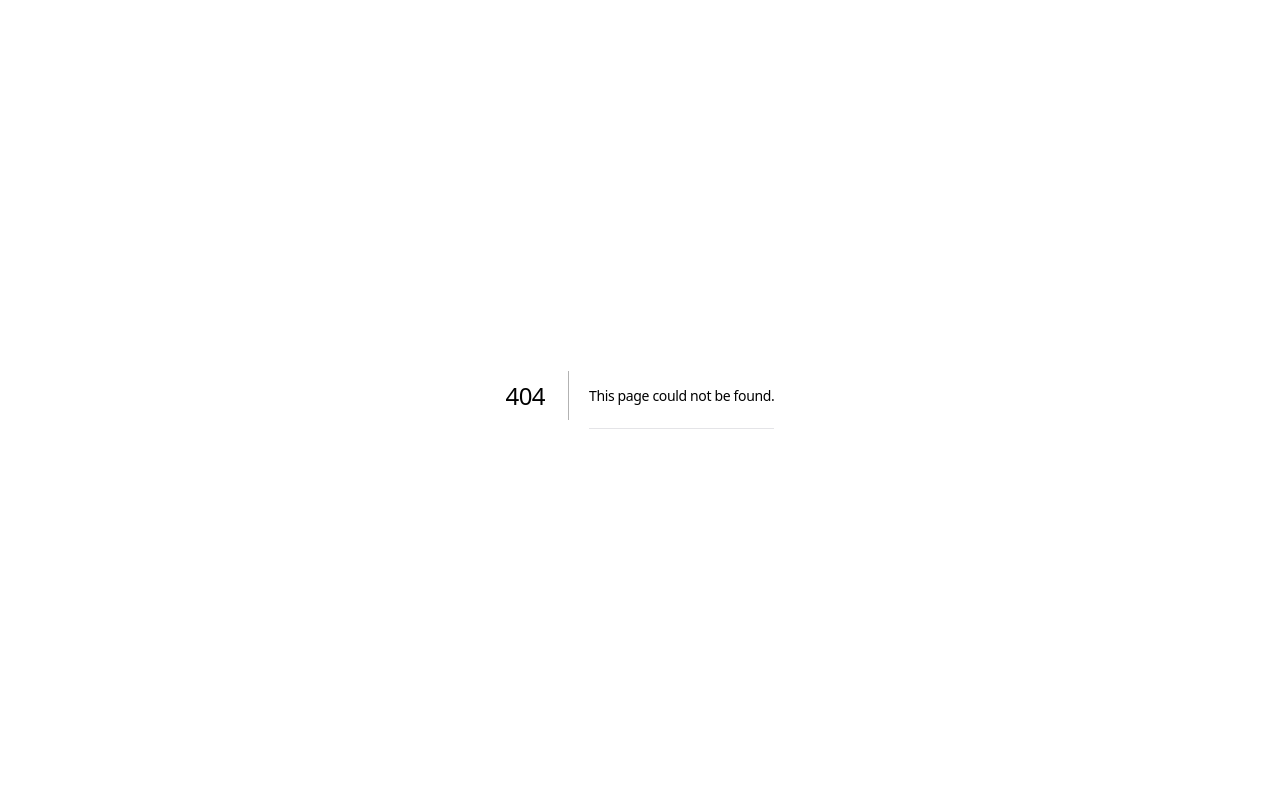
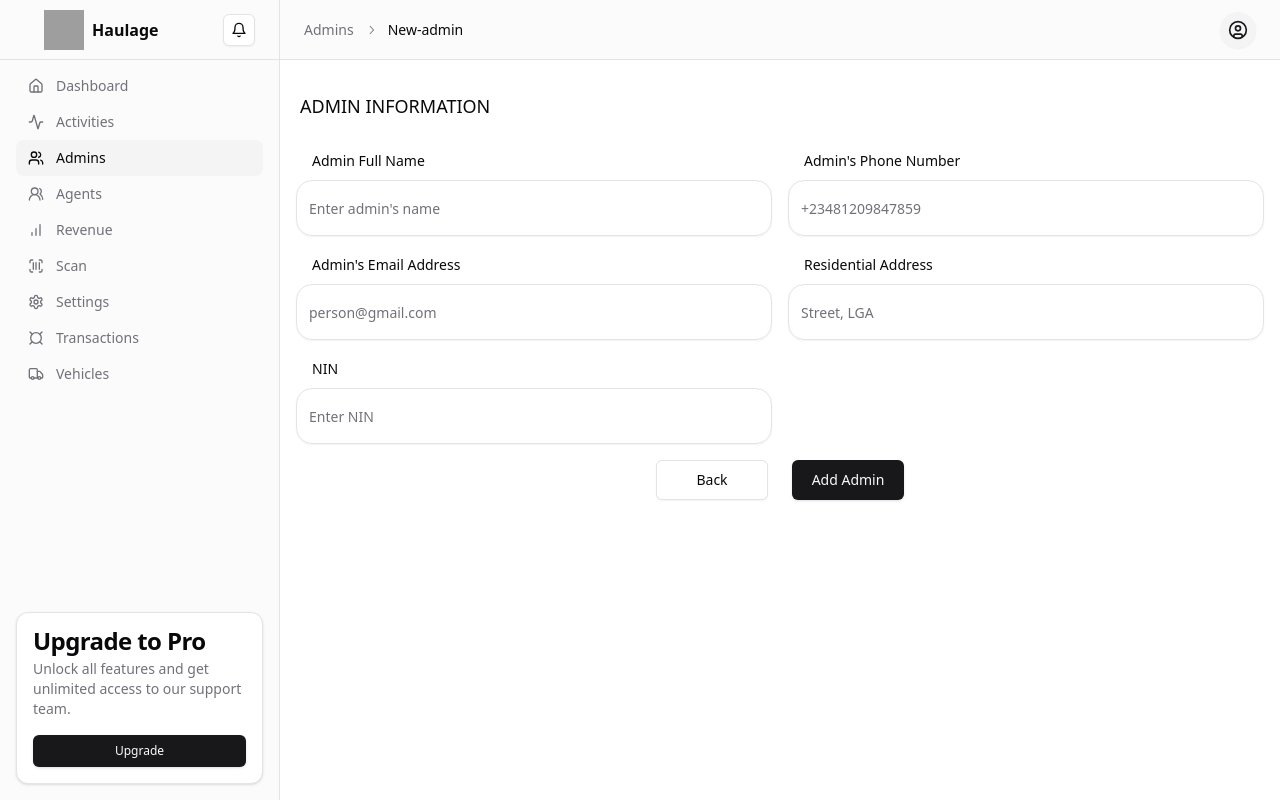
Before and after one commit to iisce/haulage, a Next.js app: page /admins/new-admin in a window 1280 px wide. Before the commit this address had no page. Built offline with nearby package versions, Linux system fonts and the light colour scheme; grey boxes are pictures that could not be loaded.

Commit message:
single admin form done

```diff
--- /dev/null
+++ b/app/(protected)/admins/[id]/activities/page.tsx
@@ -0,0 +1,7 @@
+import React from 'react'
+
+export default function VehicleActivity() {
+  return (
+    <div>VehicleActivity</div>
+  )
+}
--- /dev/null
+++ b/app/(protected)/admins/[id]/info/page.tsx
@@ -0,0 +1,5 @@
+import React from 'react';
+
+export default function InfoPage() {
+	return <div>InfoPage</div>;
+}
--- /dev/null
+++ b/app/(protected)/admins/[id]/page.tsx
@@ -0,0 +1,5 @@
+import React from 'react';
+
+export default function SingleVehiclePage() {
+	return <div>SingleVehiclePage</div>;
+}
--- /dev/null
+++ b/app/(protected)/admins/[id]/transactions/page.tsx
@@ -0,0 +1,7 @@
+import React from 'react'
+
+export default function Transactions() {
+  return (
+    <div>Transactions</div>
+  )
+}
--- /dev/null
+++ b/app/(protected)/admins/new-admin/page.tsx
@@ -0,0 +1,13 @@
+import CreateAdminForm from "@/components/forms/new-admin-form";
+import React from "react";
+
+export default function NewAdmin() {
+  return (
+    <div className="flex flex-col  pt-[20px] w-full">
+      <div className="pl-5 py-3 text-lg">ADMIN INFORMATION</div>
+      <div className=" my-4 mx-4">
+        <CreateAdminForm />
+      </div>
+    </div>
+  );
+}
--- a/app/(protected)/admins/page.tsx
+++ b/app/(protected)/admins/page.tsx
@@ -1,6 +1,7 @@
 import { AdminTable } from "@/components/admin-page/admin-table";
 import Search from "@/components/shared/search-component";
 import { Button } from "@/components/ui/button";
+import Link from "next/link";
 import React from "react";
 
 export default function AdminPage() {
@@ -8,7 +9,9 @@ export default function AdminPage() {
     <div className="px-[20px]">
       <div className="flex gap-12 pt-[20px] w-full">
         <Search />
-        <Button value={`Add Admin`}>Add Admin</Button>
+        <Link href="admins/new-admin">
+          <Button value={`Add Admin`}>Add Admin</Button>
+        </Link>
       </div>
       <AdminTable />
     </div>
--- a/app/(protected)/vehicles/new-vehicles/page.tsx
+++ b/app/(protected)/vehicles/new-vehicles/page.tsx
@@ -1,7 +1,4 @@
 import CreateVehicleForm from '@/components/forms/newVehicleForm'
-import Search from '@/components/shared/search-component'
-import { Button } from '@/components/ui/button'
-import { PlusIcon } from 'lucide-react'
 
 export default function NewVehiclesPage() {
 	return (
--- a/components/admin-page/admin-table.tsx
+++ b/components/admin-page/admin-table.tsx
@@ -117,7 +117,7 @@ export function AdminTable() {
                   <DropdownMenuContent>
                     <DropdownMenuGroup>
                       <DropdownMenuItem>
-                        <Link href="" className="text-center">
+                        <Link href="">
                           View Profile
                         </Link>
                       </DropdownMenuItem>
--- /dev/null
+++ b/components/forms/new-admin-form.tsx
@@ -0,0 +1,270 @@
+"use client";
+import { zodResolver } from "@hookform/resolvers/zod";
+import Link from "next/link";
+import { NextResponse } from "next/server";
+import React from "react";
+import { useForm } from "react-hook-form";
+import { z } from "zod";
+import { Button } from "../../components/ui/button";
+import { Dialog, DialogContent } from "../../components/ui/dialog";
+import {
+  Form,
+  FormControl,
+  FormField,
+  FormItem,
+  FormLabel,
+  FormMessage,
+} from "../../components/ui/form";
+import { Input } from "../../components/ui/input";
+import {
+  Select,
+  SelectContent,
+  SelectItem,
+  SelectTrigger,
+  SelectValue,
+} from "../../components/ui/select";
+import { useToast } from "../../components/ui/use-toast";
+
+const vehicleFormSchema = z.object({
+  admin_phone_number: z
+    .string({
+      required_error: "Enter admin phone number.",
+    })
+    .regex(/^\+234[789][01]\d{8}$/, "Phone format (+2348012345678)"),
+  admin_name: z
+    .string({
+      required_error: "Enter admin full name.",
+    })
+    .min(5, {
+      message: "Enter full name",
+    }),
+  admin_email_address: z.string().email(),
+  nin: z
+    .string({
+      required_error: "Enter your NIN.",
+    })
+    .length(11, "Invalid NIN number"),
+  residential_address: z
+    .string({
+      required_error: "Enter admins residential address",
+    })
+    .min(5, "Invalid address"),
+});
+
+type vehicleFormValues = z.infer<typeof vehicleFormSchema>;
+
+const defaultValues: Partial<vehicleFormValues> = {
+  nin: "",
+  admin_phone_number: "",
+  admin_email_address: "",
+  admin_name: "",
+  residential_address: "",
+};
+
+export default function CreateAdminForm() {
+  const [newVehicleId, setNewVehicleId] = React.useState<string>("");
+  const { toast } = useToast();
+  const [isLoading, setIsLoading] = React.useState<boolean>(false);
+  const [open, setOpen] = React.useState(false);
+  const form = useForm<vehicleFormValues>({
+    resolver: zodResolver(vehicleFormSchema),
+    defaultValues,
+    mode: "onChange",
+  });
+
+  const onSubmit = async (data: vehicleFormValues) => {
+    setIsLoading(true);
+    try {
+      const createVehicleResponse = await fetch("/api/create-vehicle", {
+        method: "POST",
+        body: JSON.stringify({
+          nin: data.nin,
+          admin_phone_number: data.admin_phone_number,
+          admin_email_address: data.admin_email_address,
+          admin_name: data.admin_name,
+          residential_address: data.residential_address,
+        }),
+      });
+      const result = await createVehicleResponse.json();
+      if (
+        createVehicleResponse.status > 199 &&
+        createVehicleResponse.status < 299
+      ) {
+        toast({
+          title: "Admin Created Successfully",
+        });
+        setIsLoading(false);
+        setOpen(true);
+        form.reset();
+        setNewVehicleId(result.data.vehicle_id);
+        return NextResponse.json(result);
+      } else {
+        setIsLoading(false);
+        toast({
+          title: "Admin NOT Created",
+        });
+        return NextResponse.json(result);
+      }
+    } catch (error) {
+      setIsLoading(false);
+    }
+  };
+
+  return (
+    <Form {...form}>
+      <form
+        onSubmit={form.handleSubmit(onSubmit)}
+        className="flex flex-col gap-4 "
+      >
+        <div className="grid grid-cols-1 md:grid-cols-2 gap-4">
+          <FormField
+            name="admin_name"
+            control={form.control}
+            render={({ field }) => (
+              <FormItem>
+                <FormLabel className="text-title1Bold pl-4">
+                  {`Admin Full Name`}
+                </FormLabel>
+
+                <FormControl>
+                  <Input
+                    className="relative text-body flex  items-center h-14 rounded-2xl"
+                    {...field}
+                    type="text"
+                    placeholder={`Enter admin's name`}
+                  />
+                </FormControl>
+                <FormMessage />
+              </FormItem>
+            )}
+          />
+
+          <FormField
+            name="admin_phone_number"
+            control={form.control}
+            render={({ field }) => (
+              <FormItem>
+                <FormLabel className="text-title1Bold pl-4">
+                  {`Admin's Phone Number`}
+                </FormLabel>
+
+                <FormControl>
+                  <Input
+                    className="relative text-body flex  items-center h-14 rounded-2xl"
+                    {...field}
+                    type="text"
+                    placeholder={`+23481209847859`}
+                  />
+                </FormControl>
+                <FormMessage />
+              </FormItem>
+            )}
+          />
+
+          <FormField
+            name="admin_email_address"
+            control={form.control}
+            render={({ field }) => (
+              <FormItem>
+                <FormLabel className="text-title1Bold pl-4">
+                  {`Admin's Email Address`}
+                </FormLabel>
+
+                <FormControl>
+                  <Input
+                    className="relative text-body flex  items-center h-14 rounded-2xl"
+                    {...field}
+                    type="text"
+                    placeholder={`person@gmail.com`}
+                  />
+                </FormControl>
+                <FormMessage />
+              </FormItem>
+            )}
+          />
+
+          <FormField
+            name="residential_address"
+            control={form.control}
+            render={({ field }) => (
+              <FormItem>
+                <FormLabel className="text-title1Bold pl-4">
+                  {`Residential Address`}
+                </FormLabel>
+
+                <FormControl>
+                  <Input
+                    className="relative text-body flex  items-center h-14 rounded-2xl"
+                    {...field}
+                    type="text"
+                    placeholder={`Street, LGA`}
+                  />
+                </FormControl>
+                <FormMessage />
+              </FormItem>
+            )}
+          />
+
+          <FormField
+            name="nin"
+            control={form.control}
+            render={({ field }) => (
+              <FormItem>
+                <FormLabel className="text-title1Bold pl-4">NIN</FormLabel>
+
+                <FormControl>
+                  <Input
+                    className="relative text-body flex  items-center h-14 rounded-2xl"
+                    {...field}
+                    type="text"
+                    placeholder="Enter NIN"
+                  />
+                </FormControl>
+                <FormMessage />
+              </FormItem>
+            )}
+          />
+        </div>
+        <div className="flex justify-center items-center gap-6 text-title1Bold">
+          <Button
+            variant={"outline"}
+            size="lg"
+            type="button"
+            asChild
+            className="p-4 py-2 rounded-normal w-28 "
+          >
+            <Link href={"/vehicles?page=1&limit=15"}>Back</Link>
+          </Button>
+          <Button
+            variant="default"
+            size="lg"
+            type="submit"
+            className="p-4 py-2 rounded-normal w-28"
+          >
+            {"Add Admin"}
+          </Button>
+        </div>
+      </form>
+      <Dialog open={open} onOpenChange={setOpen}>
+        <DialogContent className="bg-secondary">
+          <div className="mx-auto flex-col">
+            <div className="flex flex-col items-center gap-5 mb-5">
+              <div className="h-20 w-20 text-awesome-foreground">
+                {/* {successIcon} */}
+              </div>
+              <div className="text-xl">Admin created successfully.</div>
+              <div className="text-sm">Proceed to add a driver.</div>
+            </div>
+            <div className="flex flex-col gap-3">
+              <Button asChild className="rounded-xl">
+                <Link href={`/vehicles/${newVehicleId}/new-driver`}>
+                  Add Driver
+                </Link>
+              </Button>
+            </div>
+          </div>
+        </DialogContent>
+      </Dialog>
+    </Form>
+  );
+}
```
